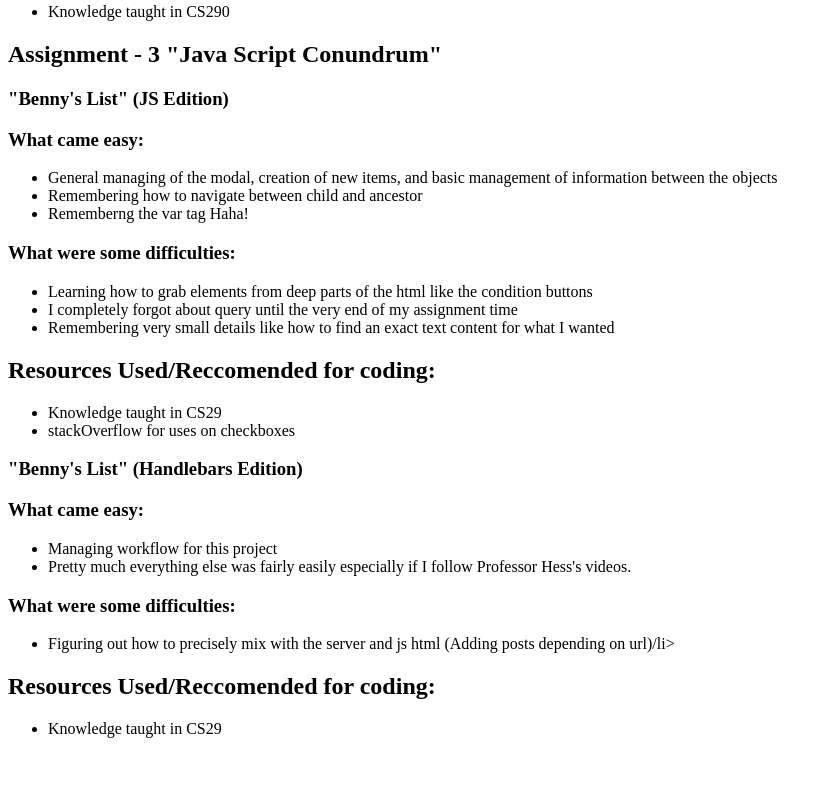
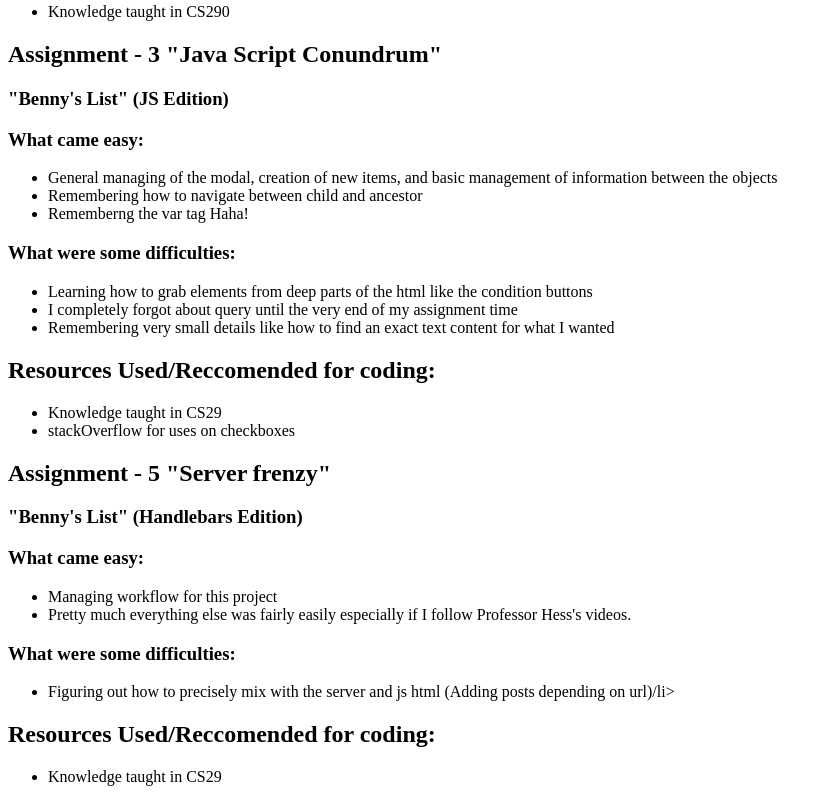
Before and after one commit to ChaseSchrepel/assignment-1-public, a plain HTML site: page blog.html in a window 1280 px wide. Shown: the part 1603-2405 px from the top of the page, without its empty margins (0-832 px from the left). Before the commit the page ends 2357 px from the top, so only its background shows below. Drawn offline with Linux system fonts and the light colour scheme.

Commit message:
minorfix

```diff
--- a/blog.html
+++ b/blog.html
@@ -144,7 +144,10 @@
             <li>Knowledge taught in CS29</li>
             <li>stackOverflow for uses on checkboxes</li>
         </ul>
-
+        <div>
+            <h2>
+                Assignment - 5 "Server frenzy"
+            </h2>
         <h3>"Benny's List" (Handlebars Edition)</h3>
 
     <h3>What came easy:</h3>
```
